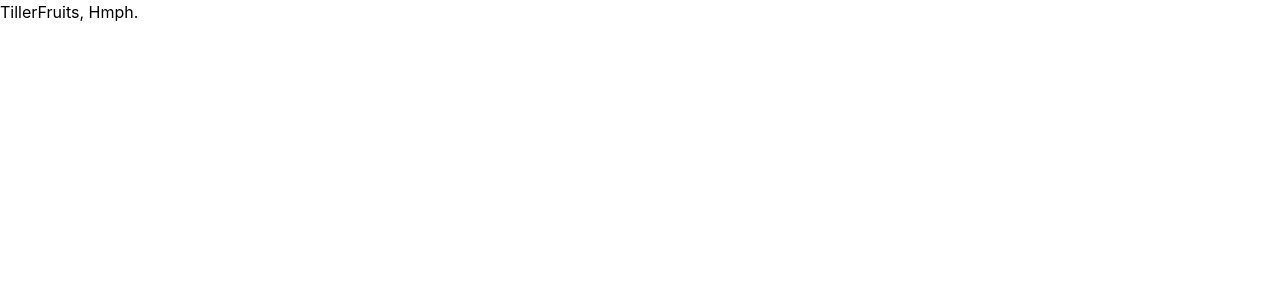
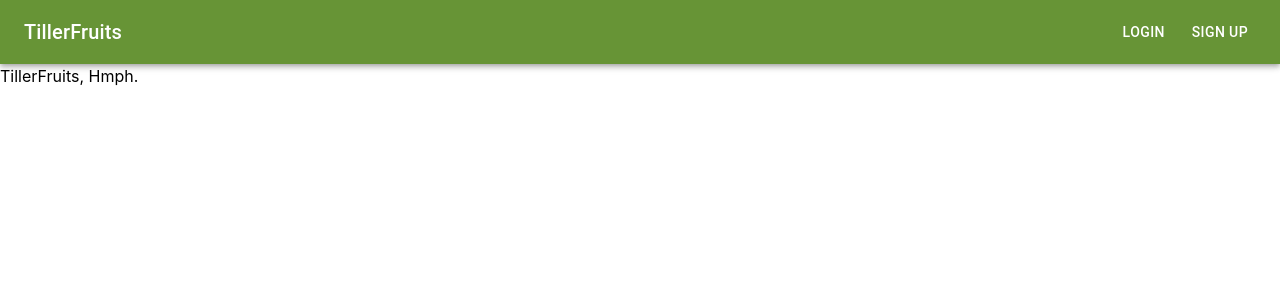
Before and after one commit to tiller-vgs/TillerFruits, a React (Vite) app in the folder frontend/: page / in a window 1280 px wide. Shown: the top 300 px of the page. Built offline with nearby package versions, Linux system fonts and the light colour scheme.

Commit message:
feat: :sparkles: There is now a navbar that lays on top of all pages.
There is a navbar that now lays on top of all pages, its fixed at the top, there is a login and a signup button on the top right that takes you to routes.

Closes #18

```diff
--- a/frontend/src/components/Navbar.tsx
+++ b/frontend/src/components/Navbar.tsx
@@ -1,7 +1,30 @@
-function Navbar() {
+import AppBar from '@mui/material/AppBar';
+import Box from '@mui/material/Box';
+import Toolbar from '@mui/material/Toolbar';
+import Typography from '@mui/material/Typography';
+import Button from '@mui/material/Button';
+import { NavLink } from "react-router";
+
+export default function Navbar() {
   return (
-    <div>Navbar</div>
-  )
+    <Box sx={{ flexGrow: 1 }}>
+      <AppBar position="static" sx={{ bgcolor: '#679436' }}>
+        <Toolbar className="flex w-full">
+          <NavLink to="/" style={{ color: 'inherit', textDecoration: 'none' }} className="flex-1">
+            <Typography variant="h6" component="div">
+              TillerFruits
+            </Typography>
+          </NavLink>
+          <div className="flex gap-2">
+            <NavLink to="/login" style={{ color: 'inherit', textDecoration: 'none' }}>
+              <Button color="inherit">Login</Button>
+            </NavLink>
+            <NavLink to="/signup" style={{ color: 'inherit', textDecoration: 'none' }}>
+              <Button color="inherit">Sign Up</Button>
+            </NavLink>
+          </div>
+        </Toolbar>
+      </AppBar>
+    </Box>
+  );
 }
-
-export default Navbar
--- a/frontend/src/main.tsx
+++ b/frontend/src/main.tsx
@@ -2,11 +2,13 @@ import { StrictMode } from "react";
 import { createRoot } from "react-dom/client";
 import "./index.css";
 import HomePage from "./HomePage.tsx";
+import Navbar from "./components/Navbar.tsx";
 import { BrowserRouter, Routes, Route } from "react-router-dom";
 
 createRoot(document.getElementById("root")!).render(
   <StrictMode>
     <BrowserRouter>
+    <Navbar />
       <Routes>
         <Route path="/" element={<HomePage />} />
       </Routes>
```
